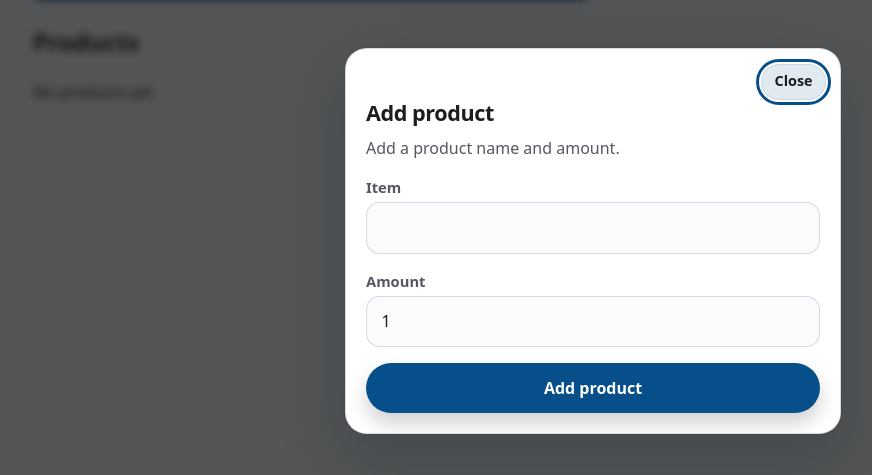
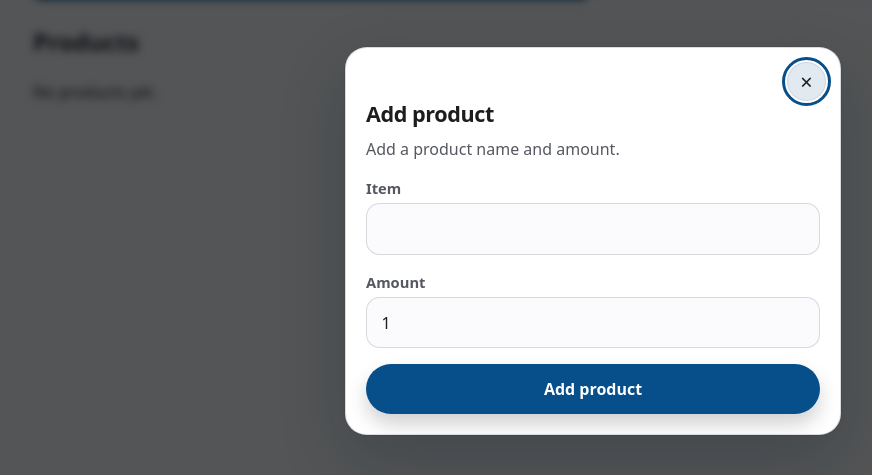
Before and after one commit to turbothomas01/KitchenIO, a FastAPI app: page / in a window 1280 px wide, after a click that opens the changed part. Shown: the part 159-634 px from the top of the page, without its empty margins (47-919 px from the left). Run offline with FastAPI, Linux system fonts and the light colour scheme; data comes from the database, SQL or seed files in the repository; data that the repository does not hold is empty; parts of the project's set-up code (start-up, migrations or seed data) failed here and were passed over.

Commit message:
fix: use icon close and numeric add amounts

```diff
--- a/kitchenio/static/styles.css
+++ b/kitchenio/static/styles.css
@@ -231,11 +231,15 @@ dialog form:not(.dialog-close-form) button[type="submit"] {
   border-radius: 999px;
   color: var(--muted);
   display: inline-flex;
-  font-size: 0.9rem;
+  font-size: 1.35rem;
+  font-weight: 500;
+  height: 2.4rem;
+  justify-content: center;
   line-height: 1;
-  min-height: 2.25rem;
-  padding: 0.45rem 0.75rem;
-  width: auto;
+  min-height: 2.4rem;
+  min-width: 2.4rem;
+  padding: 0;
+  width: 2.4rem;
 }
 
 .dialog-close-form button:hover,
--- a/kitchenio/templates/index.html
+++ b/kitchenio/templates/index.html
@@ -40,7 +40,7 @@
 
     <dialog id="product-dialog" aria-labelledby="add-product-heading" aria-modal="true">
       <form method="dialog" class="dialog-close-form">
-        <button type="submit" value="cancel">{{ t.close }}</button>
+        <button type="submit" value="cancel" aria-label="{{ t.close }}" title="{{ t.close }}">×</button>
       </form>
       <form method="post" action="/ui/stock" aria-labelledby="add-product-heading">
         <h3 id="add-product-heading">{{ t.add_product }}</h3>
@@ -54,7 +54,7 @@
         </div>
         <div>
           <label for="product-amount">{{ t.amount }}</label>
-          <input id="product-amount" name="amount" autocomplete="off" value="1" required>
+          <input id="product-amount" name="amount" type="number" inputmode="numeric" min="1" step="1" autocomplete="off" value="1" required>
         </div>
         <button type="submit">{{ t.add_product }}</button>
       </form>
@@ -62,7 +62,7 @@
 
     <dialog id="shopping-dialog" aria-labelledby="add-shopping-heading" aria-modal="true">
       <form method="dialog" class="dialog-close-form">
-        <button type="submit" value="cancel">{{ t.close }}</button>
+        <button type="submit" value="cancel" aria-label="{{ t.close }}" title="{{ t.close }}">×</button>
       </form>
       <form method="post" action="/ui/shopping-list" aria-labelledby="add-shopping-heading">
         <h3 id="add-shopping-heading">{{ t.add_shopping }}</h3>
@@ -75,7 +75,7 @@
         </div>
         <div>
           <label for="shopping-amount">{{ t.amount }}</label>
-          <input id="shopping-amount" name="amount" autocomplete="off" value="1" required>
+          <input id="shopping-amount" name="amount" type="number" inputmode="numeric" min="1" step="1" autocomplete="off" value="1" required>
         </div>
         <button type="submit">{{ t.add_shopping }}</button>
       </form>
```
Also changed, not shown: tests/test_ui.py (+12 -0 lines).
